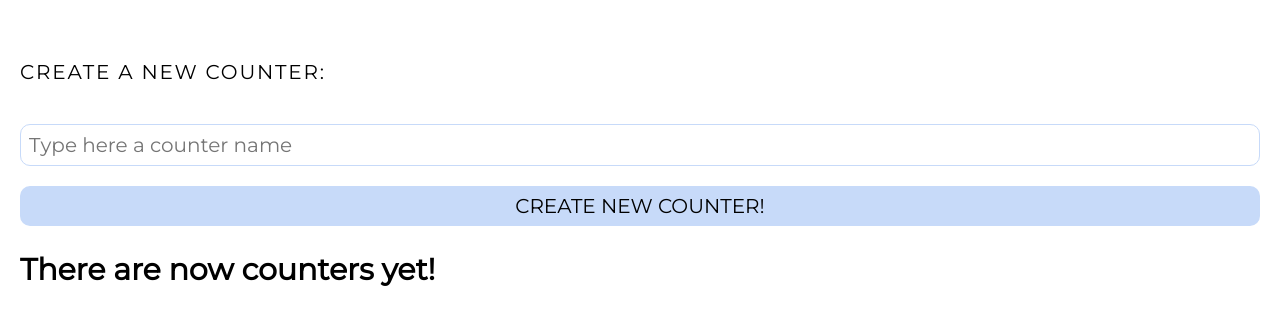
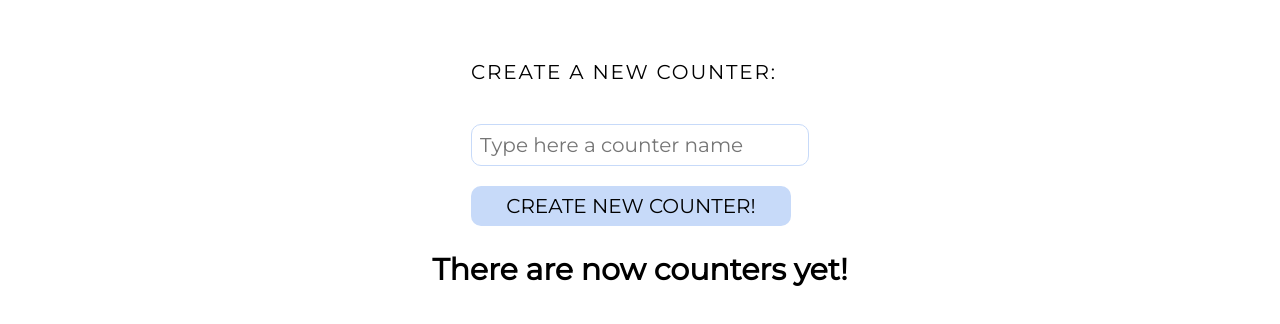
Before and after one commit to Rekciuq/complex-counter, a Nuxt app: page / in a window 1280 px wide. Shown: the top 324 px of the page. Built offline with nearby package versions, Linux system fonts and the light colour scheme.

Commit message:
Create a new counter component now responsive.

```diff
--- a/assets/scss/global.scss
+++ b/assets/scss/global.scss
@@ -32,10 +32,10 @@ input {
 }
 
 .create-container {
+  row-gap: 1.25rem;
+  text-transform: uppercase;
   display: flex;
   flex-direction: column;
-  row-gap: 1.25rem;
-  text-transform: uppercase;
   p {
     letter-spacing: 0.112rem;
   }
@@ -110,6 +110,23 @@ input {
   animation-delay: 1s;
 }
 
+@media (min-width: 1024px) {
+  .container {
+    display: flex;
+    flex-direction: column;
+    align-items: center;
+  }
+  .create-container {
+    input,
+    button {
+      width: 320px;
+    }
+  }
+  a {
+    width: 320px !important;
+  }
+}
+
 @keyframes remove {
   0% {
     bottom: -7.5rem;
--- a/components/CreateNewCounter.vue
+++ b/components/CreateNewCounter.vue
@@ -4,7 +4,8 @@ const store = useCounterStore();
 const counterName = ref("");
 
 function onClickHandler() {
-  if (!counterName.value) {
+  if (!counterName.value || counterName.value.length > 20) {
+    counterName.value = "";
     return;
   }
   store.pushNewCounter(counterName.value);
```
